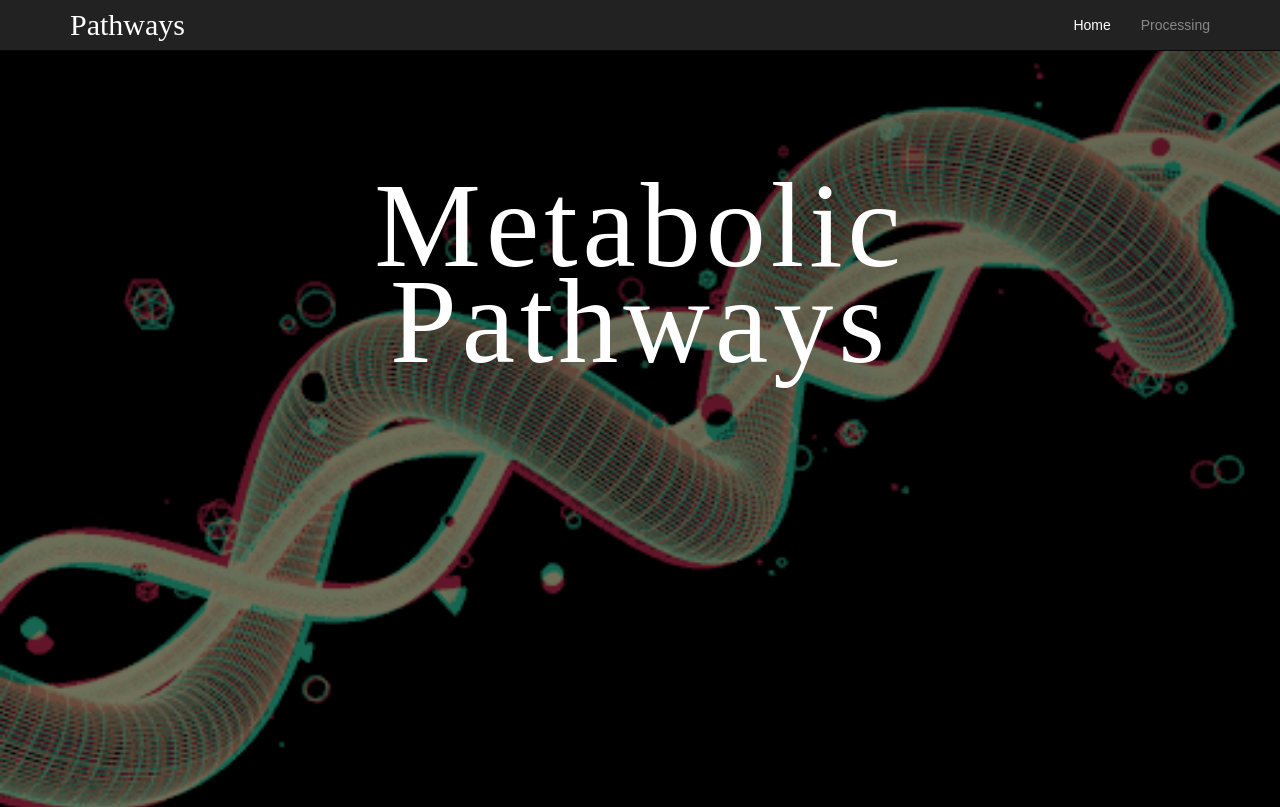
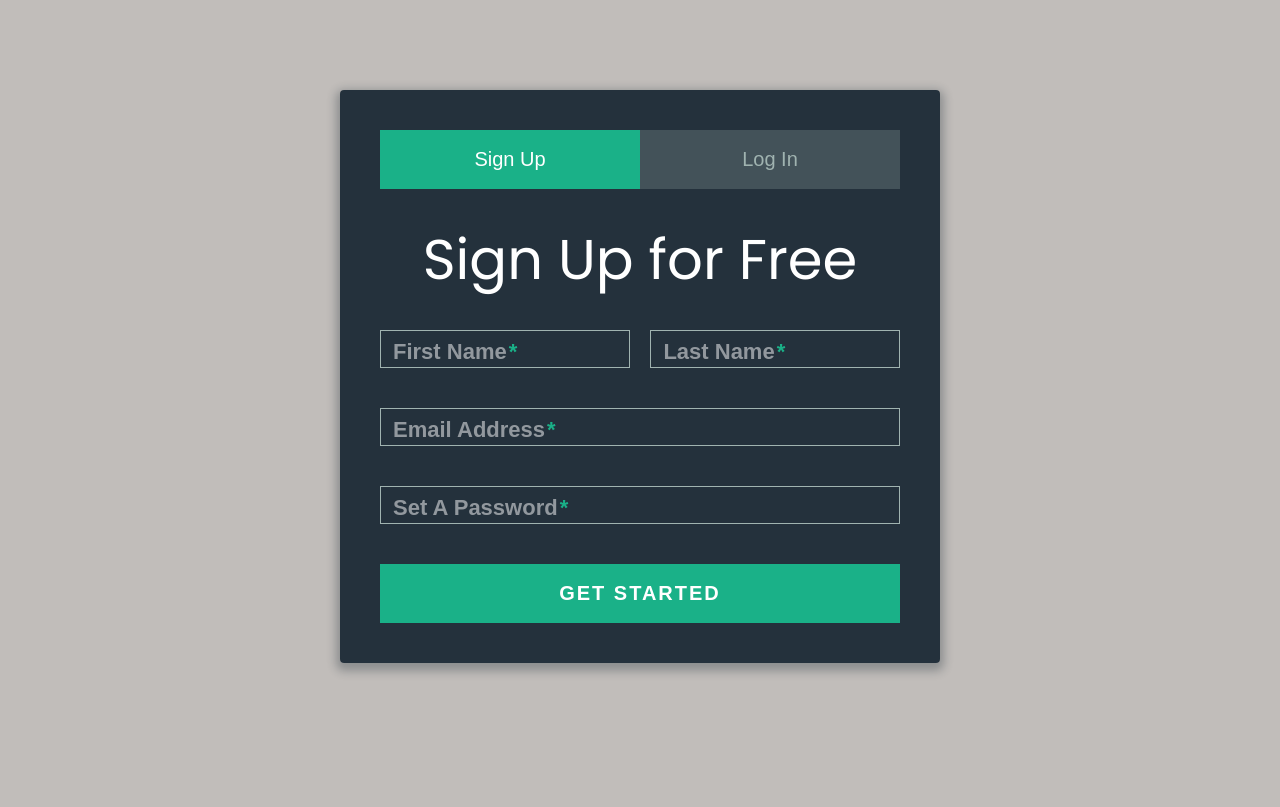
Before and after one commit to anthonylle/metabolic-pathways, an Angular app: page / in a window 1280 px wide. Shown: the top 807 px of the page. Built offline with nearby package versions, Linux system fonts and the light colour scheme; a web font is replaced by a local one.

Commit message:
adminbase

```diff
--- a/src/app/app-routing.module.ts
+++ b/src/app/app-routing.module.ts
@@ -1,7 +1,15 @@
 import { NgModule } from '@angular/core';
 import { Routes, RouterModule } from '@angular/router';
+import { HomepageComponent } from './public/homepage/homepage.component';
+import { LandingpageComponent } from './public/landingpage/landingpage.component';
+import { AdminbaseComponent } from './public/adminbase/adminbase.component';
 
-const routes: Routes = [];
+const routes: Routes = [
+  {path: '', component: LandingpageComponent},
+  {path: 'homepage', component: HomepageComponent},
+  {path: 'adminbase', component: AdminbaseComponent},
+  {path: '**', pathMatch: 'full', redirectTo: ''}
+];
 
 @NgModule({
   imports: [RouterModule.forRoot(routes)],
--- a/src/app/app.component.html
+++ b/src/app/app.component.html
@@ -1 +1 @@
-<app-homepage></app-homepage>
+<router-outlet></router-outlet>
--- a/src/app/app.module.ts
+++ b/src/app/app.module.ts
@@ -5,12 +5,14 @@ import { AppRoutingModule } from './app-routing.module';
 import { AppComponent } from './app.component';
 import { HomepageComponent } from './public/homepage/homepage.component';
 import { LandingpageComponent } from './public/landingpage/landingpage.component';
+import { AdminbaseComponent } from './public/adminbase/adminbase.component';
 
 @NgModule({
   declarations: [
     AppComponent,
     HomepageComponent,
-    LandingpageComponent
+    LandingpageComponent,
+    AdminbaseComponent
   ],
   imports: [
     BrowserModule,
--- /dev/null
+++ b/src/app/public/adminbase/adminbase.component.html
@@ -0,0 +1,3 @@
+<p>
+  adminbase works!
+</p>
--- /dev/null
+++ b/src/app/public/adminbase/adminbase.component.ts
@@ -0,0 +1,15 @@
+import { Component, OnInit } from '@angular/core';
+
+@Component({
+  selector: 'app-adminbase',
+  templateUrl: './adminbase.component.html',
+  styleUrls: ['./adminbase.component.css']
+})
+export class AdminbaseComponent implements OnInit {
+
+  constructor() { }
+
+  ngOnInit() {
+  }
+
+}
--- a/src/app/public/landingpage/landingpage.component.html
+++ b/src/app/public/landingpage/landingpage.component.html
@@ -33,7 +33,7 @@
           </label>
           <input type="password"required autocomplete="off"/>
         </div>
-        <button type="submit" class="button button-block">Get Started</button>
+        <button routerLink="homepage" type="submit" class="button button-block">Get Started</button>
       </form>
     </div>
     <div id="login">
```
Also changed, not shown: src/app/public/adminbase/adminbase.component.css (added).
